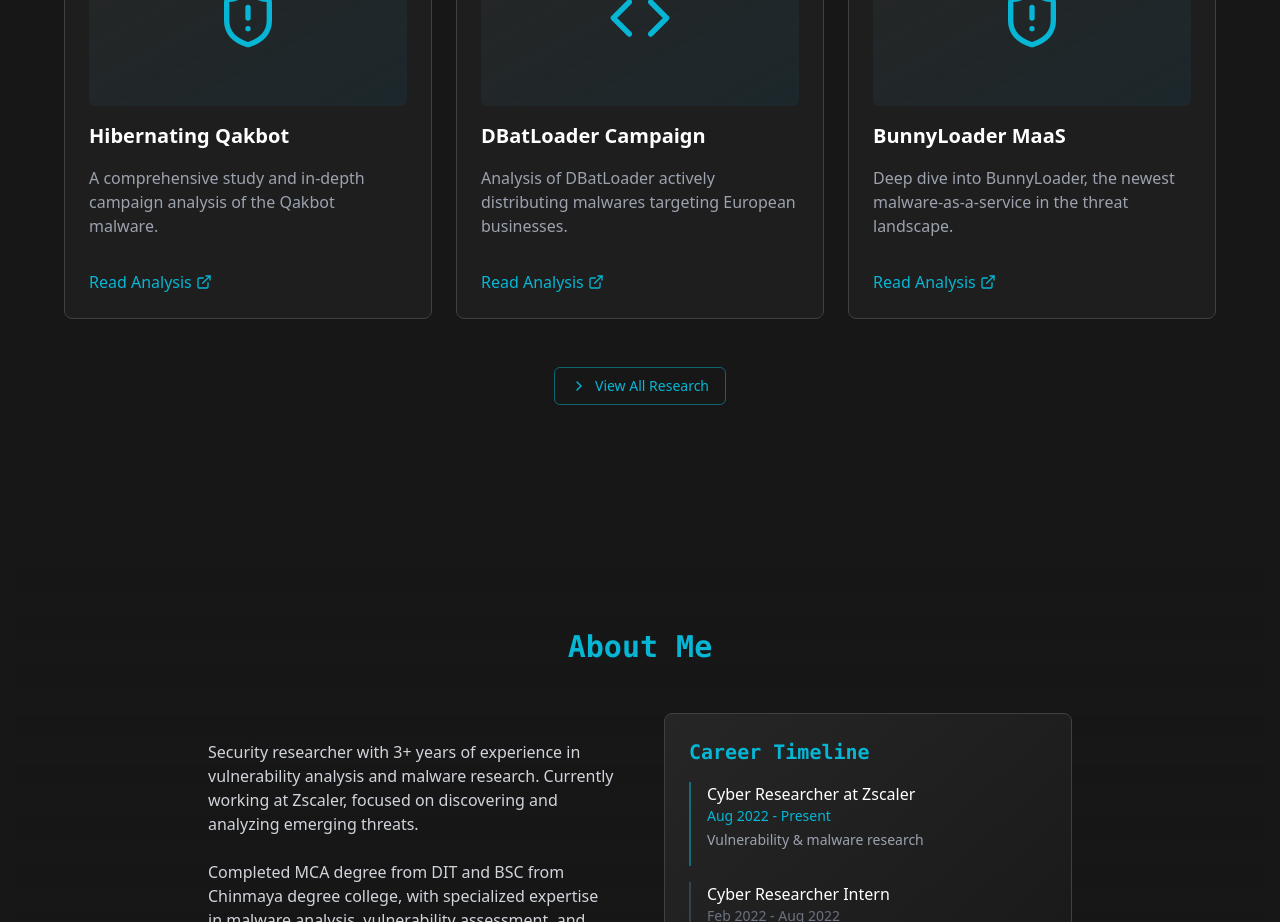
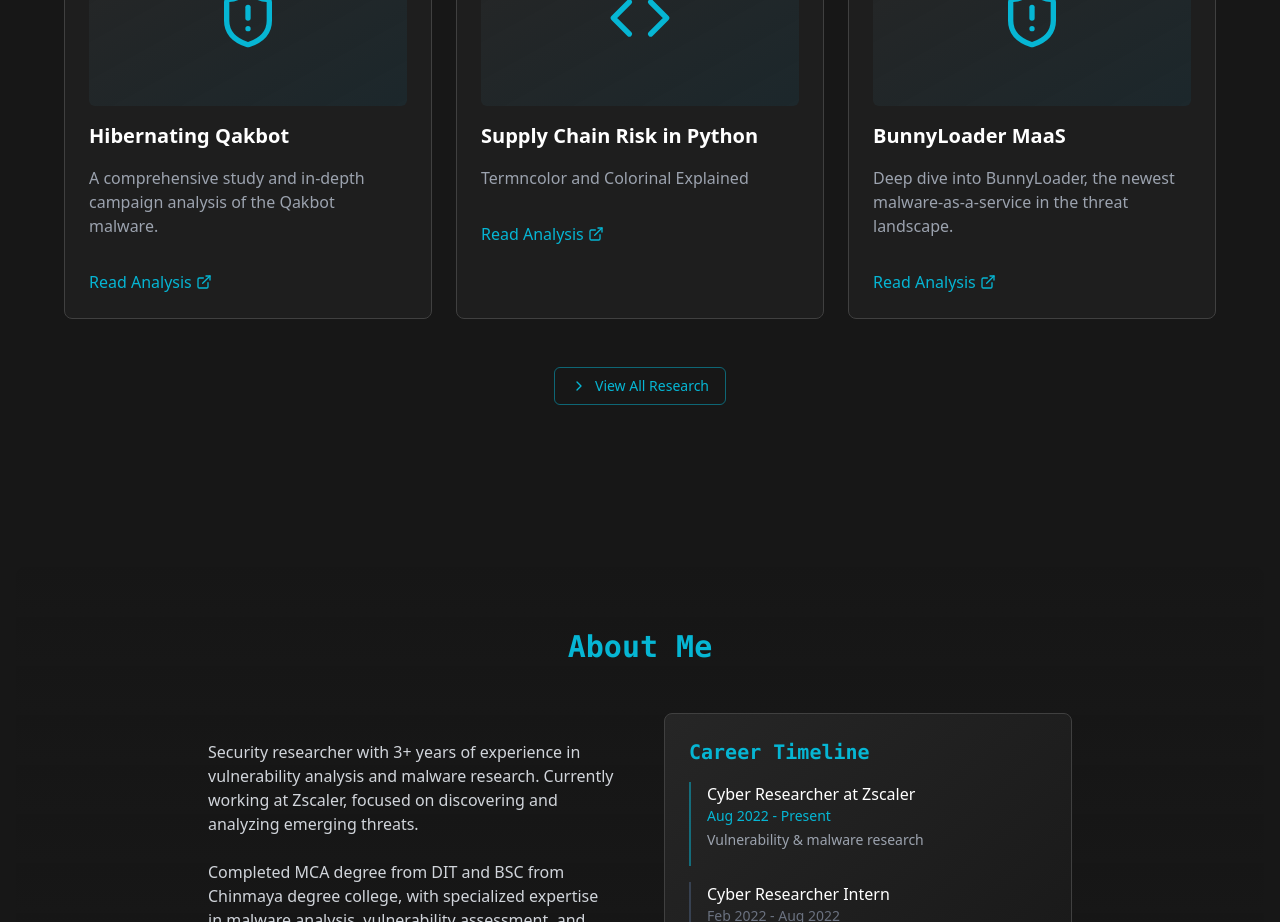
Before and after one commit to SatyamSingh8449/satyamsingh8449.github.io, a React (Vite) app: page / in a window 1280 px wide. Shown: the part 1040-1962 px from the top of the page. Built offline with nearby package versions, Linux system fonts and the light colour scheme.

Commit message:
Update HomePage.tsx

```diff
--- a/src/pages/HomePage.tsx
+++ b/src/pages/HomePage.tsx
@@ -119,11 +119,11 @@ const HomePage = () => {
                 <div className="h-44 bg-gradient-to-br from-neutral-800 to-cyan-900/20 rounded-md flex items-center justify-center">
                   <Code className="h-16 w-16 text-cyan-500" />
                 </div>
-                <h3 className="text-xl font-bold text-white">DBatLoader Campaign</h3>
-                <p className="text-gray-400">Analysis of DBatLoader actively distributing malwares targeting European businesses.</p>
+                <h3 className="text-xl font-bold text-white">Supply Chain Risk in Python</h3>
+                <p className="text-gray-400">Termncolor and Colorinal Explained</p>
                 <div className="pt-4">
                   <a
-                    href="https://www.zscaler.com/blogs/security-research/dbatloader-actively-distributing-malwares-targeting-european-businesses"
+                    href="https://www.zscaler.com/blogs/security-research/supply-chain-risk-python-termncolor-and-colorinal-explained"
                     target="_blank"
                     rel="noopener noreferrer"
                     className="inline-flex items-center text-cyan-500 hover:text-cyan-400 transition-colors"
```
